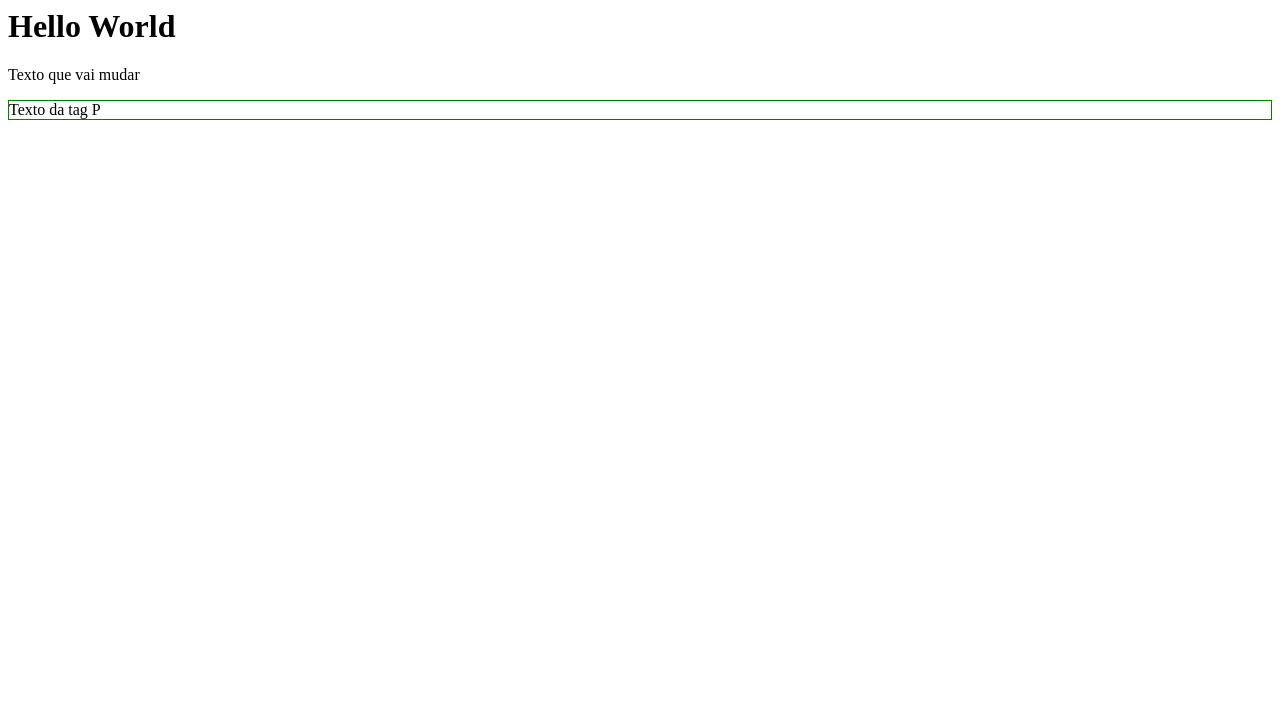
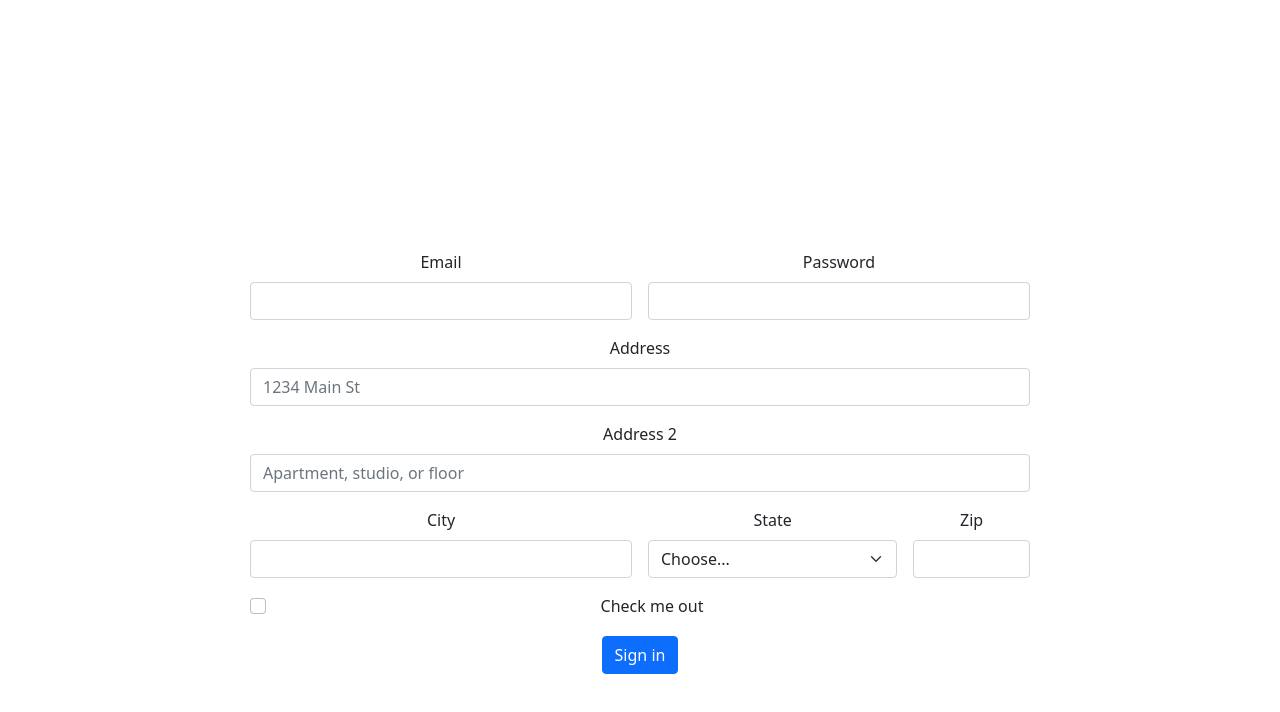
Before and after one commit to jpbraz7/revisao01, a plain HTML site: page index.html in a window 1280 px wide. Drawn offline with nearby package versions, Linux system fonts and the light colour scheme.

Commit message:
alteração agr

```diff
--- a/index.html
+++ b/index.html
@@ -7,15 +7,58 @@
     <title>Document</title>
 
     <link rel="stylesheet" href="padrao.css">
+    <link href="https://cdn.jsdelivr.net/npm/bootstrap@5.0.1/dist/css/bootstrap.min.css" rel="stylesheet" integrity="sha384-+0n0xVW2eSR5OomGNYDnhzAbDsOXxcvSN1TPprVMTNDbiYZCxYbOOl7+AMvyTG2x" crossorigin="anonymous">
 </head>
 
 <body>
+    <div style="text-align: center; padding: 250px;">
+        <form class="row g-3">
+            <div class="col-md-6">
+                <label for="inputEmail4" class="form-label">Email</label>
+                <input type="email" class="form-control" id="inputEmail4">
+            </div>
+            <div class="col-md-6">
+                <label for="inputPassword4" class="form-label">Password</label>
+                <input type="password" class="form-control" id="inputPassword4">
+            </div>
+            <div class="col-12">
+                <label for="inputAddress" class="form-label">Address</label>
+                <input type="text" class="form-control" id="inputAddress" placeholder="1234 Main St">
+            </div>
+            <div class="col-12">
+                <label for="inputAddress2" class="form-label">Address 2</label>
+                <input type="text" class="form-control" id="inputAddress2" placeholder="Apartment, studio, or floor">
+            </div>
+            <div class="col-md-6">
+                <label for="inputCity" class="form-label">City</label>
+                <input type="text" class="form-control" id="inputCity">
+            </div>
+            <div class="col-md-4">
+                <label for="inputState" class="form-label">State</label>
+                <select id="inputState" class="form-select">
+                        <option selected>Choose...</option>
+                        <option>...</option>
+                      </select>
+            </div>
+            <div class="col-md-2">
+                <label for="inputZip" class="form-label">Zip</label>
+                <input type="text" class="form-control" id="inputZip">
+            </div>
+            <div class="col-12">
+                <div class="form-check">
+                    <input class="form-check-input" type="checkbox" id="gridCheck">
+                    <label class="form-check-label" for="gridCheck">
+                          Check me out
+                        </label>
+                </div>
+            </div>
+            <div class="col-12">
+                <button type="submit" class="btn btn-primary">Sign in</button>
+            </div>
+        </form>
+    </div>
 
-    <h1>Hello World</h1>
-
-    <span>Texto que vai mudar</span>
-
-    <p class="estilo">Texto da tag P</p>
+</html>
 
 </body>
 
```
